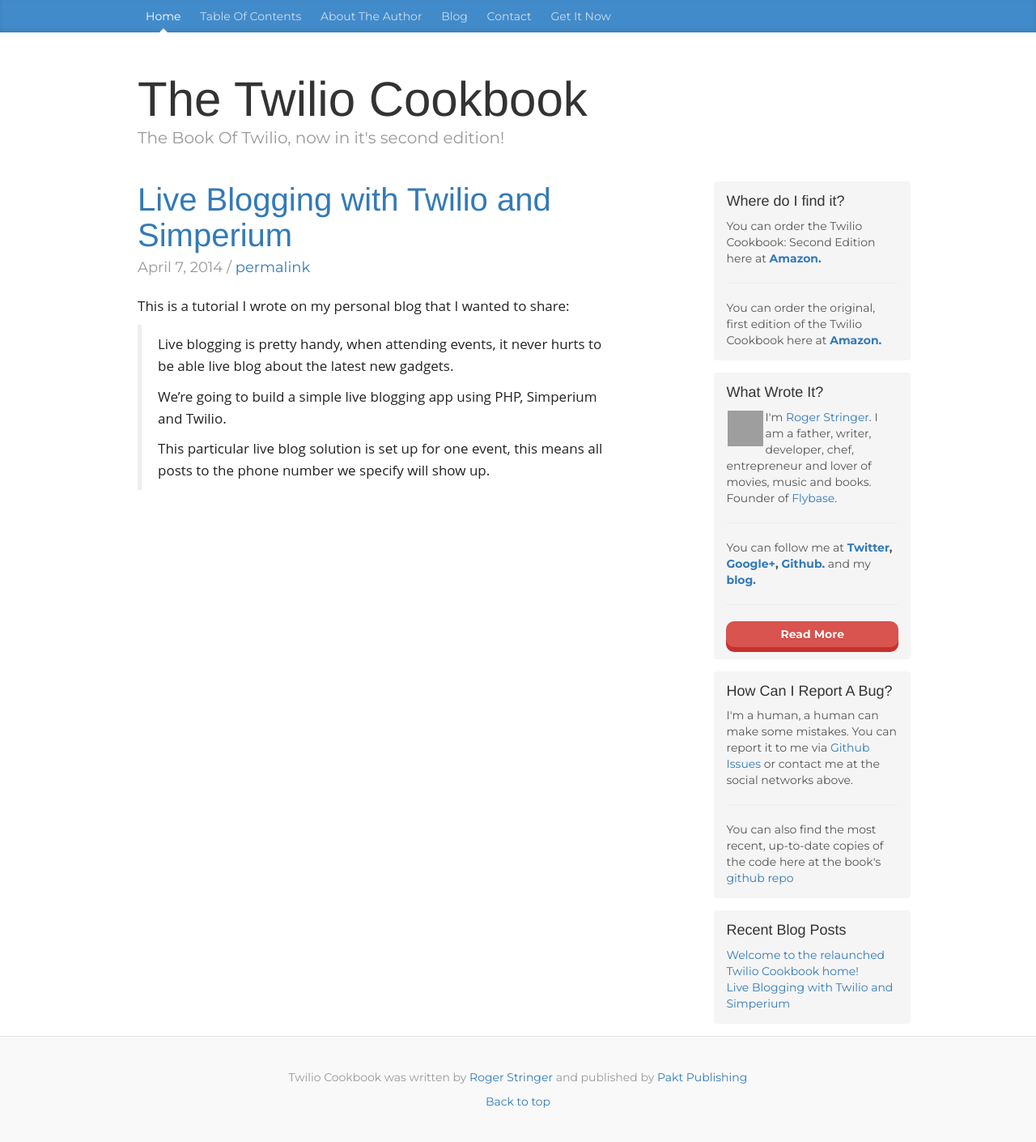
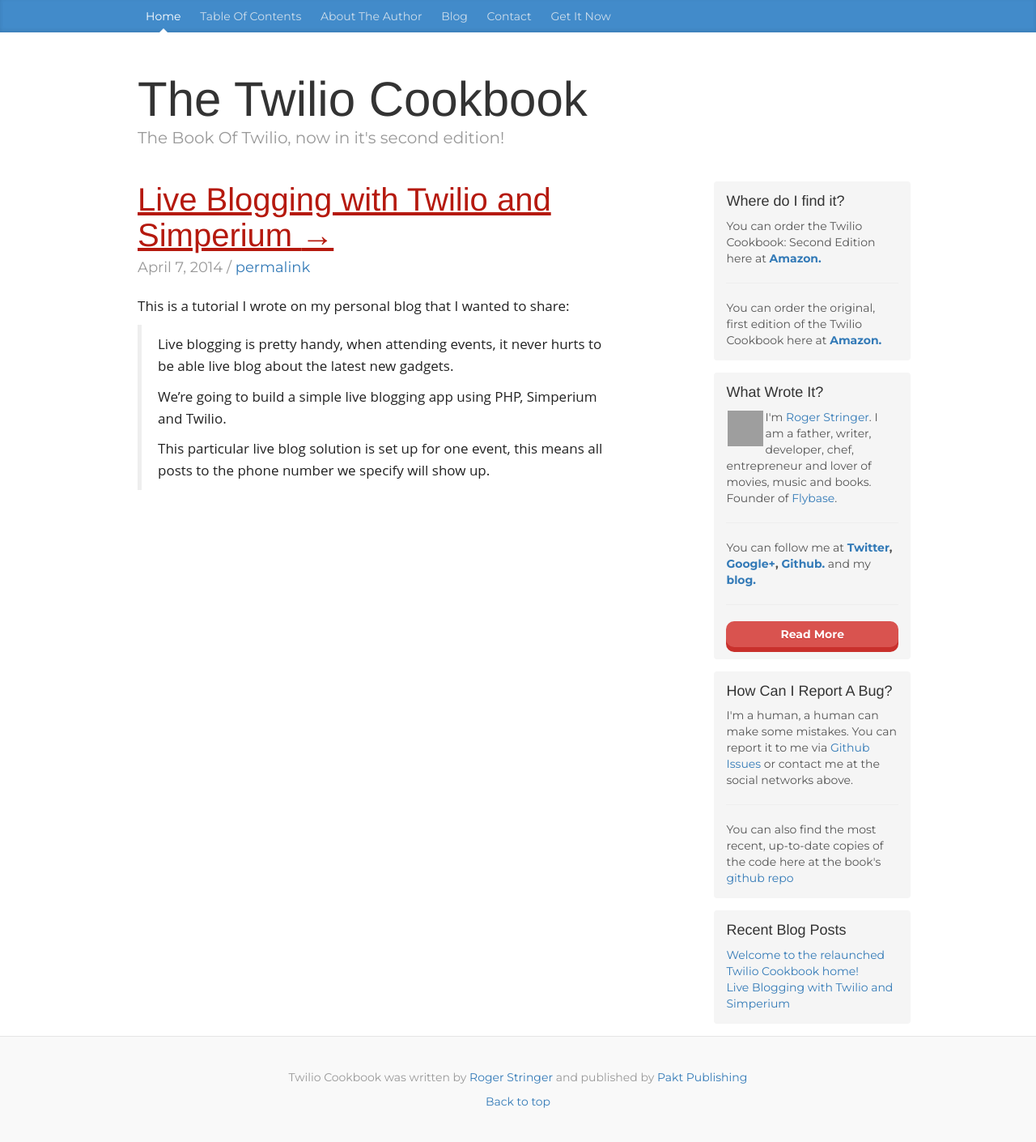
Before and after one commit to freekrai/TwilioCookbook, a Jekyll site: the page built from _posts/2014-04-07-live-blogging-with-twilio-and-simperium.md, in a window 1280 px wide. Shown: the whole page at 81% size. Built offline with Jekyll 4.4.1, drawn with Linux system fonts in a browser that asks for light colours; nearby versions of some CDN libraries; grey boxes are pictures that could not be loaded.

Commit message:
first push

```diff
--- a/_layouts/post.html
+++ b/_layouts/post.html
@@ -4,7 +4,7 @@
 
 <div class="blog-post">
 	<h2 class="blog-post-title">
-	{% if post.link-url %}
+	{% if page.link-url %}
 		<a href="{{ page.link-url }}" class="link">{{ page.title }} <span class="link-arrow">&rarr;</span></a>
 	{% else %}
 		<a href="{{ site.baseurl }}{{ page.url }}">{{ page.title }}</a>
```
